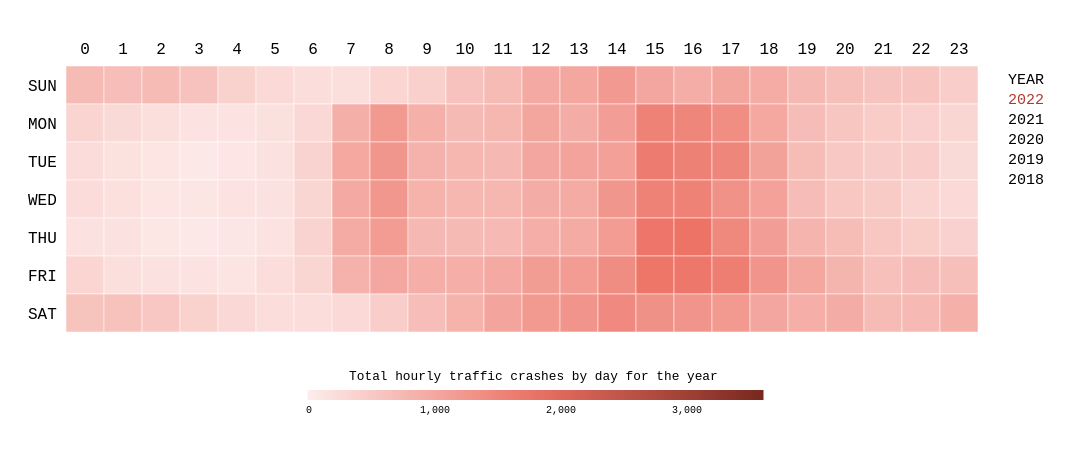
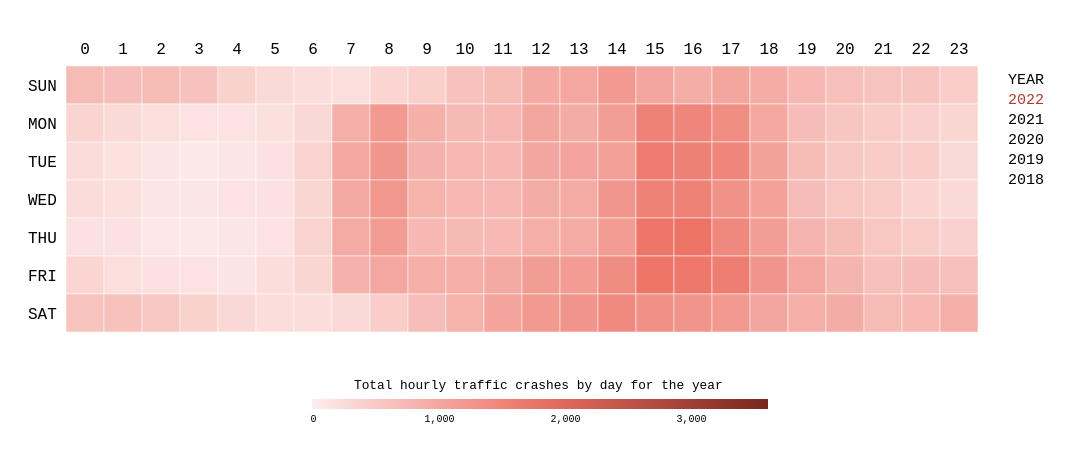
Before and after one commit to hitesh-yadav-x/data_visualization, a plain HTML site: page index.html in a window 1280 px wide. Shown: the whole page, without its empty margins (0-1079 px from the left). Drawn offline with nearby package versions, Linux system fonts and the light colour scheme.

Commit message:
[HY] Fixed the legend location.

```diff
--- a/index.html
+++ b/index.html
@@ -104,6 +104,8 @@
             var heatGroup = svg.append('g')
                 .attr('id', 'heatGroup')
                 .attr('transform', 'translate(20,20)');
+
+            console.log(heatGroup.node().getBoundingClientRect().height);
 
             // Create the color scale for gradient.
             const colorScale = get_linear_scale(
@@ -223,14 +225,13 @@
             // Append legend group
             // Below code is adopted from Nadieh Bremer's Block in gradient scale.
             legendGroup = svg.append('g')
-                .attr('id', 'legeldGroup')
+                .attr('id', 'legendGroup')
                 .attr('transform',
-                    `translate(${gridSize},
-                        ${Math.ceil(heatGroup.node().getBoundingClientRect().height + gridSize)})`);
+                    `translate(${gridSize}, 331)`);
 
             // Legend description
             legendGroup.append('text')
-                .attr('x', (heatGroup.node().getBoundingClientRect().width - gridSize) / 2 - (gridSize * 3.9))
+                .attr('x', 308)
                 .attr('y', 50)
                 .text('Total hourly traffic crashes by day for the year')
                 .attr('class', 'legendText')
@@ -273,7 +274,7 @@
 
             // Create legend marker
             var legendMarker = legendGroup.append('rect')
-                .attr('x', (Math.ceil(heatGroup.node().getBoundingClientRect().width) - gridSize) / 2 - (gridSize * 5))
+                .attr('x', 266)
                 .attr('y', 60)
                 .attr('height', 10)
                 .attr('width', () => {
```
